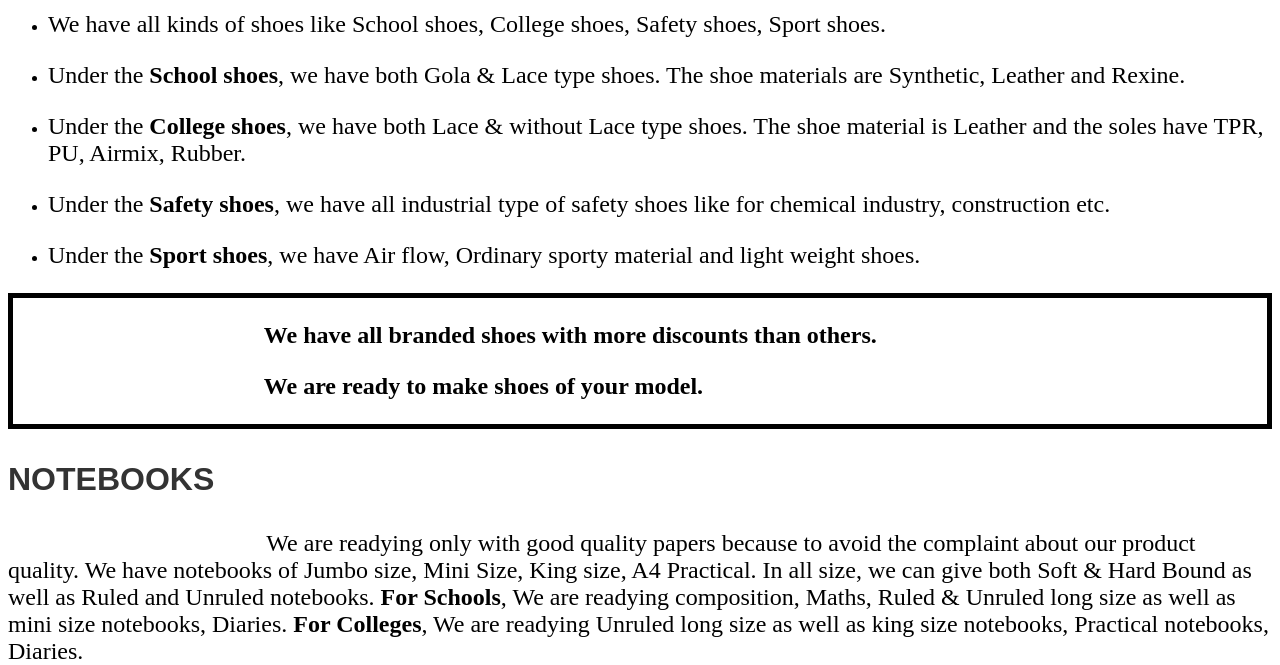
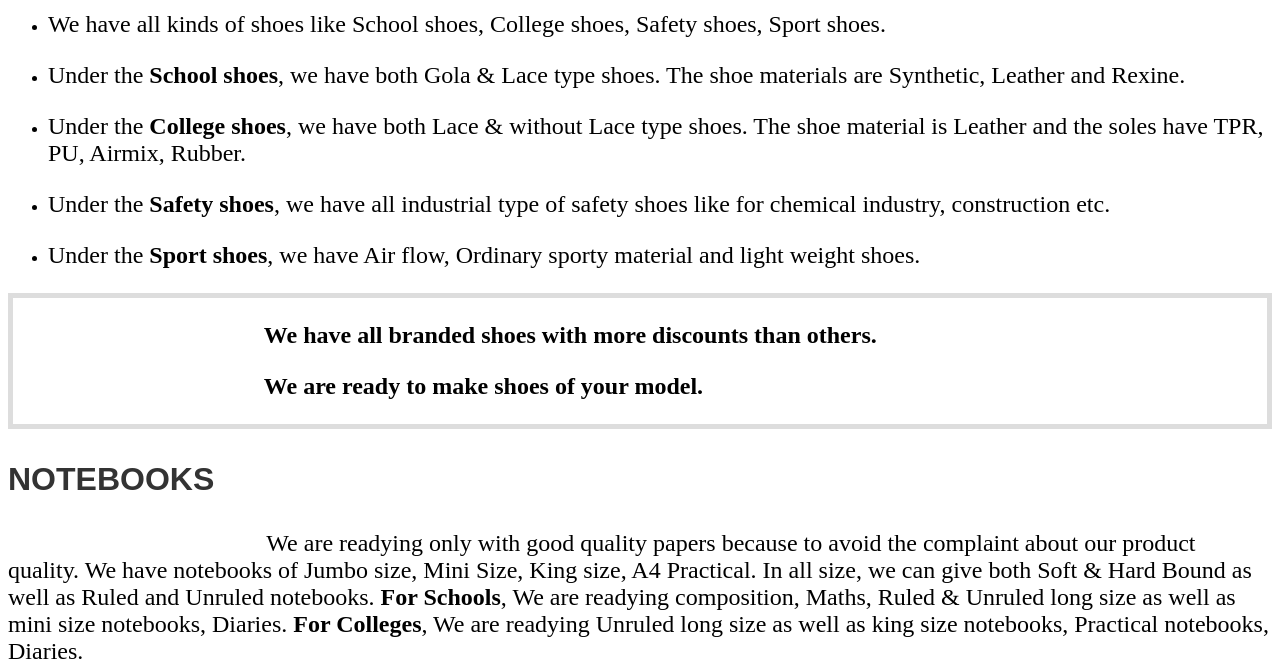
Before and after one commit to Deivamanikandan/deivatrader, a plain HTML site: page index.html in a window 1280 px wide. Shown: the part 649-1314 px from the top of the page. Drawn offline with Linux system fonts and the light colour scheme.

Commit message:
Update Home.css

```diff
--- a/Home.css
+++ b/Home.css
@@ -116,5 +116,5 @@ p{
 }
 
 .box{
-    border: 5px solid activeborder;
+    border: 5px solid #ddd;
 }
```
